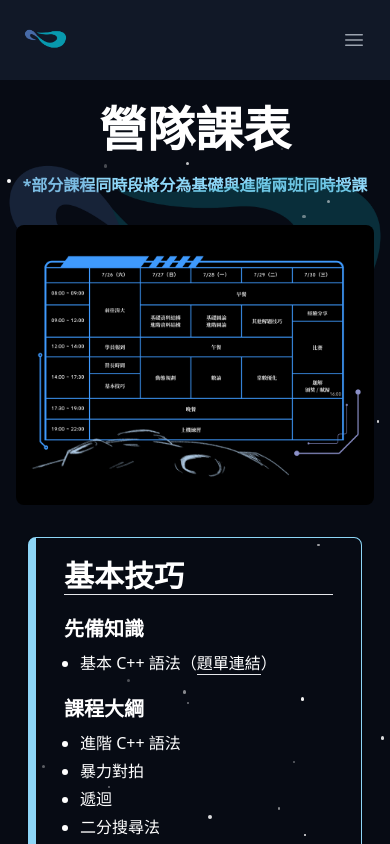
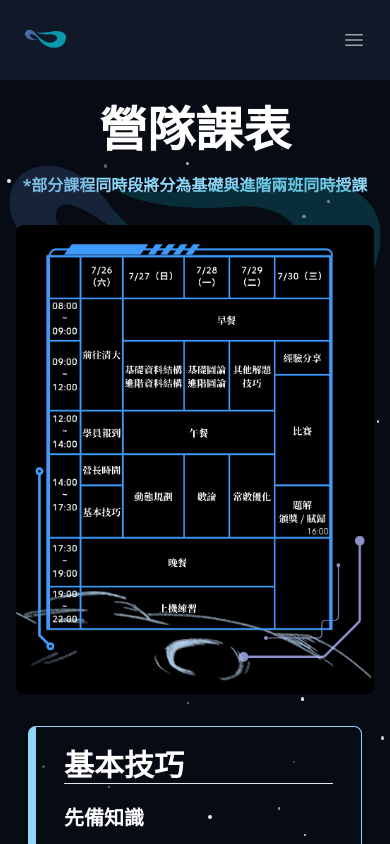
Before and after one commit to ioncamp-internal/web-ionc, a Next.js app: page /courses in a window 390 px wide. Shown: the top 844 px of the page. Built offline with nearby package versions, Linux system fonts and the light colour scheme.

Commit message:
讓手機端的課表較小

```diff
--- a/src/pages/courses/index.js
+++ b/src/pages/courses/index.js
@@ -4,10 +4,27 @@ import Header from '../../components/Header'
 import Footer from '../../components/Footer'
 import Background from "@/components/Background";
 import IONCcourse from "@/images/IONCcourse.png";
+import IONCcourse_small from "@/images/IONCcourse_small.png";
+import { useEffect, useState } from 'react';
 
 const inter = Inter({subsets: ['latin']})
 
 export default function Home() {
+    const [isMobile, setIsMobile] = useState(false);
+
+    useEffect(() => {
+        const checkIfMobile = () => {
+            setIsMobile(window.innerWidth < 768);
+        };
+
+        checkIfMobile();
+        window.addEventListener('resize', checkIfMobile);
+
+        return () => {
+            window.removeEventListener('resize', checkIfMobile);
+        };
+    }, []);
+
     return (
         <>
             <Header/>
@@ -23,11 +40,11 @@ export default function Home() {
                 </div>
                 <div class="flex flex-wrap">
                     <Image
-                        src={IONCcourse}
-                        alt=""
+                        src={isMobile ? IONCcourse_small : IONCcourse}
+                        alt="課程表"
                         className="mt-5 z-50 rounded-lg"
-                        width={3539}
-                        height={1755}
+                        width={isMobile ? 1000 : 3539}
+                        height={isMobile ? 495 : 1755}
                     />
 
                     <div class="w-full md:w-1/2 mb-8">
```
Also changed, not shown: src/images/IONCcourse_small.png (added).
